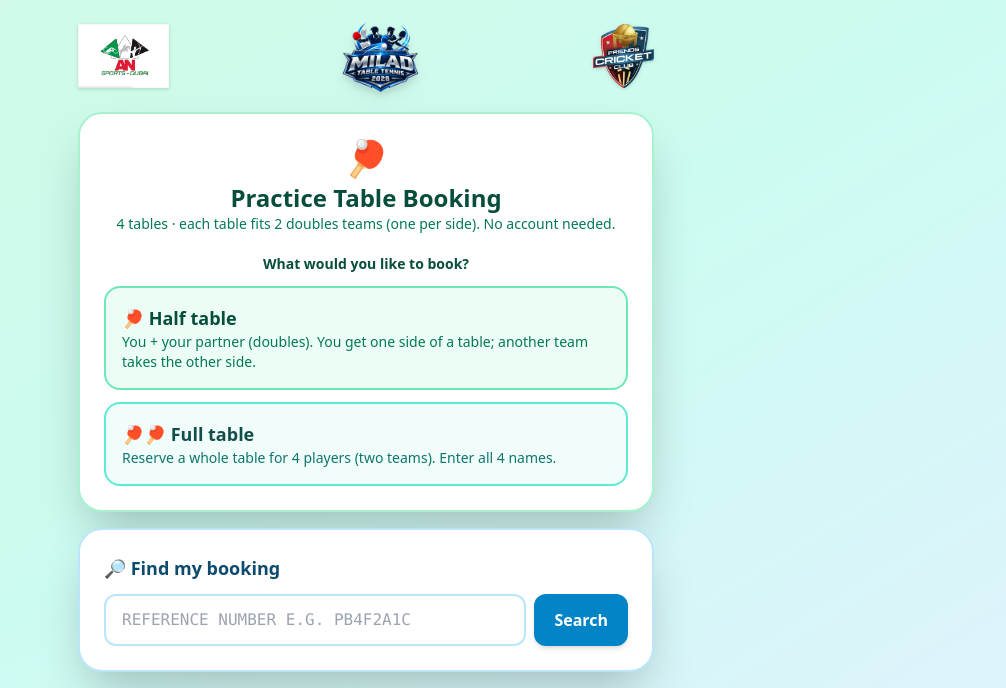
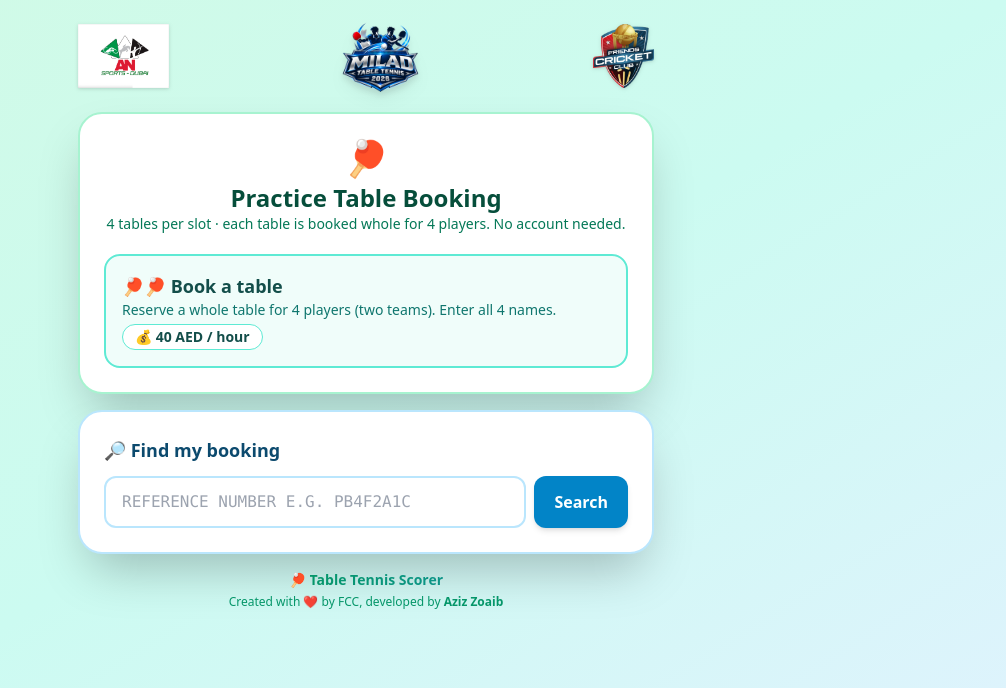
Before and after one commit to azizzoaib786/table-tennis-scorer, a FastAPI app: page /booking in a window 1280 px wide. Shown: the top 688 px of the page, without its empty margins (274-1280 px from the left). Run offline with FastAPI, Linux system fonts and the light colour scheme; some libraries are stand-ins or nearby versions.

Commit message:
feat(booking): full-table only, open ITS, admin Excel export

```diff
--- a/app/allowed_its.py
+++ /dev/null
@@ -1,20 +0,0 @@
-"""ITS numbers allowed to use the practice booking form."""
-
-# Fallback ITS anyone may use if their own number fails. It is exempt from the
-# "one half-table booking per ITS per time slot" rule.
-GENERIC_ITS = "10111011"
-
-ALLOWED_ITS = frozenset({
-    "30600671", "40476163", "50476846", "30406088", "30456389", "40431517",
-    "30385230", "40455632", "40906901", "30923404", "30450071", "30434419",
-    "30387467", "40482105", "60441223", "30385997", "30472463", "30388693",
-    "30351194", "30349214", "50456366", "40484103", "20320822", "30388972",
-    "30418812", "20397373", "50472190", "60439884", "30438323", "30487623",
-    "30114973", "40902757", "30118381", "20322571", "30485760", "40431236",
-    "30384974", "30336951", "40906888", "30116087", "30363784", "30437446",
-    "30388947", "40402453", "60441233", "30387376", "50407231", "30388477",
-    "30348628", "50449630", "20322503", "50423341", "30384691", "40434802",
-    "20359043", "30408305", "30375699", "50455391", "30140204", "30385262",
-    "40919536", "40461581",
-    GENERIC_ITS,
-})
--- a/app/main.py
+++ b/app/main.py
@@ -35,11 +35,11 @@ from .db import (
     list_all_practice_bookings, search_practice_bookings,
     get_practice_slot_availability, get_practice_tables_grid, delete_practice_booking_by_id,
     get_practice_date_ranges, set_practice_date_ranges, is_practice_date_open,
+    get_practice_price, set_practice_price,
     PRACTICE_TIME_RANGES, PRACTICE_TABLES, format_time_12h,
 )
 from .logic import compute_state, player_name
 from .auth import hash_password, verify_password, create_session_token, verify_session_token
-from .allowed_its import ALLOWED_ITS
 
 app = FastAPI(title="Table Tennis Scorer")
 templates = Jinja2Templates(directory="app/templates")
@@ -943,8 +943,6 @@ def _validate_practice_common(name: str, phone: str, its: str, date: str, time_r
         return "Please enter a valid number with country code, e.g. +971568103175."
     if not PRACTICE_ITS_RE.match(its):
         return "ITS number must be exactly 8 digits, e.g. 11112222."
-    if its not in ALLOWED_ITS:
-        return "This ITS number is not on the approved list. Please check the number or contact the organizers."
     if _parse_practice_time_range(time_range) is None:
         return "Please choose a valid time slot."
     if not is_practice_date_open(date, date_ranges):
@@ -957,6 +955,7 @@ def _practice_date_ctx() -> Dict[str, Any]:
     ranges = get_practice_date_ranges()
     return {
         "date_ranges": ranges,
+        "price": get_practice_price(),
         "date_min": min((r["start"] for r in ranges), default=""),
         "date_max": max((r["end"] for r in ranges), default=""),
     }
@@ -1005,45 +1004,15 @@ def _render_booking_form(request: Request, mode: str, form: Optional[Dict[str, s
     }, status_code=status)
 
 
-@app.get("/booking/half", response_class=HTMLResponse)
-def booking_half_page(request: Request):
-    return _render_booking_form(request, "half")
+@app.get("/booking/half")
+def booking_half_page():
+    # Half-table booking is discontinued — only full tables can be booked.
+    return RedirectResponse("/booking/full", status_code=303)
 
 
 @app.get("/booking/full", response_class=HTMLResponse)
 def booking_full_page(request: Request):
     return _render_booking_form(request, "full")
-
-
-@app.post("/booking/half", response_class=HTMLResponse)
-def booking_half_submit(request: Request, name: str = Form(...), phone: str = Form(...),
-                        its: str = Form(...), partner_name: str = Form(...),
-                        team_name: str = Form(""),
-                        date: str = Form(...), time_range: str = Form("")):
-    form = {"name": name.strip(), "phone": phone.strip(), "its": its.strip(),
-            "partner_name": partner_name.strip(), "team_name": team_name.strip(),
-            "date": date.strip(), "time_range": time_range.strip()}
-    err = _validate_practice_common(form["name"], form["phone"], form["its"], form["date"],
-                                    form["time_range"], get_practice_date_ranges())
-    if not err and not form["team_name"]:
-        err = "Please enter your team name."
-    if not err and not form["partner_name"]:
-        err = "Please enter your partner's name."
-    if err:
-        return _render_booking_form(request, "half", form, err, 400)
-
-    start_time, end_time = _parse_practice_time_range(form["time_range"])
-    booking, problem = create_practice_half_booking(
-        form["date"], start_time, end_time, form["name"], form["phone"], form["its"],
-        form["partner_name"], form["team_name"])
-    if problem == "duplicate":
-        return _render_booking_form(request, "half", form,
-            "This ITS number already has a half-table booking for that time slot. "
-            "Choose a different time, or book a full table instead.", 409)
-    if problem == "full":
-        return _render_booking_form(request, "half", form,
-            f"Sorry, no table side is left for {start_time}-{end_time} on {form['date']}. Please pick another slot.", 409)
-    return RedirectResponse(f"/booking?confirmed={booking['reference_number']}", status_code=303)
 
 
 @app.post("/booking/full", response_class=HTMLResponse)
@@ -1070,7 +1039,7 @@ def booking_full_submit(request: Request, name: str = Form(...), phone: str = Fo
     if problem == "full":
         return _render_booking_form(request, "full", form,
             f"Sorry, no free table is left for {start_time}-{end_time} on {form['date']}. "
-            "Please pick another slot or book half a table.", 409)
+            "Please pick another slot.", 409)
     return RedirectResponse(f"/booking?confirmed={booking['reference_number']}", status_code=303)
 
 
@@ -1099,10 +1068,66 @@ def admin_bookings(request: Request, q: str = "", dates_error: str = "", gdate:
         "bookings": bookings,
         "q": q,
         "date_ranges": date_ctx["date_ranges"],
+        "price": date_ctx["price"],
         "dates_error": dates_error,
         "grid_date": grid_date,
         "grid": get_practice_tables_grid(grid_date) if grid_date else [],
     })
+
+
+@app.get("/admin/bookings.xlsx")
+def admin_bookings_xlsx(request: Request, q: str = ""):
+    require_admin(request)
+    try:
+        from openpyxl import Workbook
+        from openpyxl.styles import Font, PatternFill, Alignment
+    except ImportError:
+        raise HTTPException(500, "openpyxl not installed on the server — run `pip install -r requirements.txt`")
+
+    bookings = search_practice_bookings(q) if q.strip() else list_all_practice_bookings()
+    wb = Workbook()
+    ws = wb.active
+    ws.title = "Bookings"
+    ws.append(["Reference", "Date", "Time", "Table", "Booker", "Phone", "ITS",
+               "Team 1", "Player 1", "Player 2", "Team 2", "Player 3", "Player 4", "Booked at (UTC)"])
+    for b in bookings:
+        players = list(b.get("players") or [b.get("name", ""), b.get("partner_name", "")])
+        players += [""] * (4 - len(players))
+        ws.append([
+            b.get("reference_number", ""), b.get("date", ""),
+            f"{format_time_12h(b.get('start_time', ''))} - {format_time_12h(b.get('end_time', ''))}",
+            int(b["table_no"]) if b.get("table_no") is not None else "",
+            b.get("name", ""), b.get("phone", ""), b.get("its", ""),
+            b.get("team1_name") or b.get("team_name", ""), players[0], players[1],
+            b.get("team2_name", ""), players[2], players[3],
+            str(b.get("created_at", ""))[:19].replace("T", " "),
+        ])
+    for cell in ws[1]:
+        cell.font = Font(bold=True, color="FFFFFF")
+        cell.fill = PatternFill(start_color="047857", end_color="047857", fill_type="solid")
+        cell.alignment = Alignment(horizontal="center", vertical="center")
+    for i, w in enumerate([12, 12, 18, 7, 20, 18, 11, 20, 20, 20, 20, 20, 20, 20], start=1):
+        ws.column_dimensions[chr(64 + i)].width = w
+    ws.freeze_panes = "A2"
+
+    buf = io.BytesIO()
+    wb.save(buf)
+    buf.seek(0)
+    return StreamingResponse(
+        buf,
+        media_type="application/vnd.openxmlformats-officedocument.spreadsheetml.sheet",
+        headers={"Content-Disposition": 'attachment; filename="practice-bookings.xlsx"'},
+    )
+
+
+@app.post("/admin/bookings/price")
+def admin_bookings_set_price(request: Request, price: str = Form(...)):
+    require_admin(request)
+    price = price.strip()
+    if not price.isdigit() or int(price) > 100000:
+        return RedirectResponse("/admin/bookings?dates_error=Price+must+be+a+whole+number+in+AED", status_code=303)
+    set_practice_price(int(price))
+    return RedirectResponse("/admin/bookings", status_code=303)
 
 
 @app.post("/admin/bookings/dates/add")
--- a/app/templates/booking.html
+++ b/app/templates/booking.html
@@ -16,7 +16,7 @@
         <div class="text-center mb-5">
           <div class="text-4xl mb-1">🏓</div>
           <h1 class="text-2xl font-bold text-emerald-900">Practice Table Booking</h1>
-          <p class="text-emerald-700 text-sm font-medium">{{ tables }} tables · each table fits 2 doubles teams (one per side). No account needed.</p>
+          <p class="text-emerald-700 text-sm font-medium">{{ tables }} tables per slot · each table is booked whole for 4 players. No account needed.</p>
         </div>
 
         {% if confirmed %}
@@ -39,14 +39,10 @@
         </div>
         {% else %}
         <div class="space-y-3">
-          <p class="text-sm font-bold text-emerald-900 text-center">What would you like to book?</p>
-          <a href="/booking/half" class="block rounded-2xl border-2 border-emerald-300 bg-emerald-50 hover:bg-emerald-100 p-4">
-            <p class="text-lg font-bold text-emerald-900">🏓 Half table</p>
-            <p class="text-sm text-emerald-700">You + your partner (doubles). You get one side of a table; another team takes the other side.</p>
-          </a>
           <a href="/booking/full" class="block rounded-2xl border-2 border-teal-300 bg-teal-50 hover:bg-teal-100 p-4">
-            <p class="text-lg font-bold text-teal-900">🏓🏓 Full table</p>
+            <p class="text-lg font-bold text-teal-900">🏓🏓 Book a table</p>
             <p class="text-sm text-teal-700">Reserve a whole table for 4 players (two teams). Enter all 4 names.</p>
+            <p class="mt-1 inline-block rounded-full bg-white border border-teal-300 px-3 py-0.5 text-sm font-extrabold text-teal-900">💰 {{ price }} AED / hour</p>
           </a>
         </div>
         {% endif %}
--- a/app/templates/booking_form.html
+++ b/app/templates/booking_form.html
@@ -23,11 +23,12 @@
           {% else %}
           <h1 class="text-2xl font-bold text-emerald-900">Full Table</h1>
           <p class="text-emerald-700 text-sm font-medium">Book a whole table for 4 players (two doubles teams).</p>
+          <p class="mt-2 inline-block rounded-full bg-emerald-50 border-2 border-emerald-300 px-4 py-1 text-sm font-extrabold text-emerald-900">💰 Cost: {{ price }} AED / hour</p>
           {% endif %}
         </div>
 
         {% if error %}
-        <div class="mb-4 rounded-xl border-2 border-rose-300 bg-rose-50 text-rose-800 px-4 py-3 text-sm font-semibold">⚠️ {{ error }}{% if 'approved list' in error %} <a href="https://wa.me/971507291651" target="_blank" rel="noopener" class="underline text-emerald-700">WhatsApp +971 50 729 1651</a>{% endif %}</div>
+        <div class="mb-4 rounded-xl border-2 border-rose-300 bg-rose-50 text-rose-800 px-4 py-3 text-sm font-semibold">⚠️ {{ error }}</div>
         {% endif %}
 
         {% if not date_ranges %}
```
Also changed, not shown: app/db.py (+26 -7 lines), app/templates/admin_bookings.html (+13 -0 lines).
